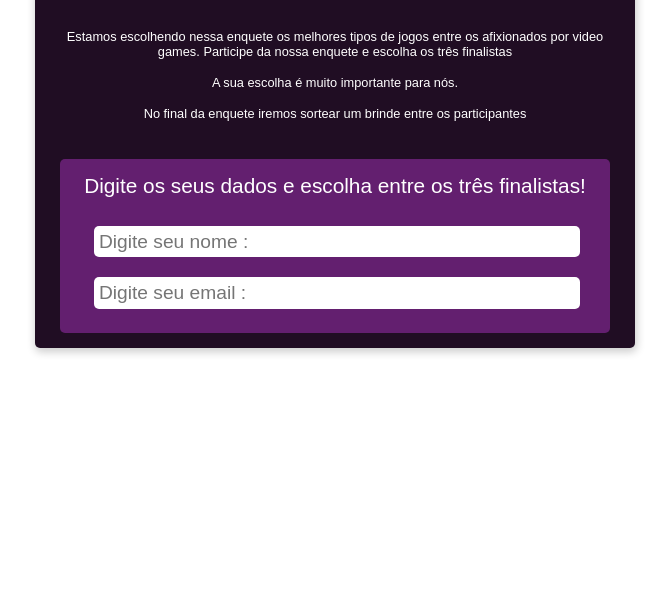
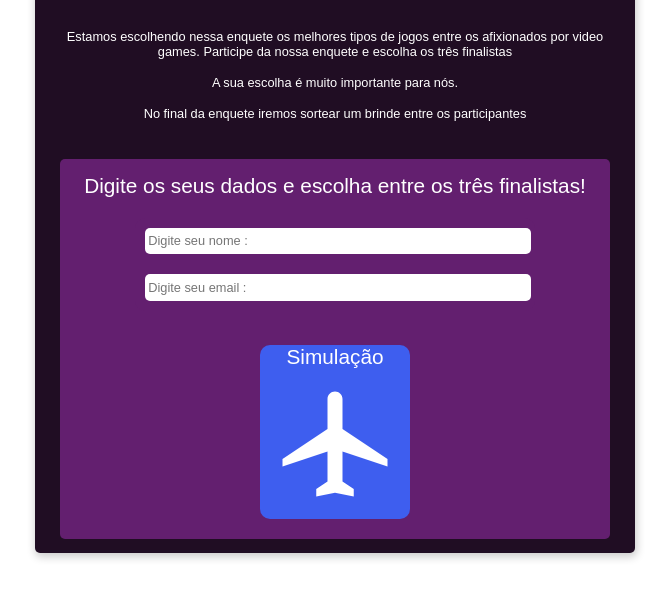
Before and after one commit to enzorooschqueiroz/Projeto-Enquete, a plain HTML site: page index.html in a window 1280 px wide. Shown: the part 58-656 px from the top of the page, without its empty margins (305-976 px from the left). Drawn offline with Linux system fonts and the light colour scheme.

Commit message:
closes #2 - Paleta de cores

```diff
--- a/index.html
+++ b/index.html
@@ -11,12 +11,17 @@
     }
     input{
         width: 95%;
-        height: 22px;
-        padding: 0.3rem;
-        font-size: 1.2rem;
+        height: 20px;
+        padding: 0.2rem;
+        font-size: 0.8rem;
         border-radius: 5px;
         border: 0;
         margin: 10px;
+
+    }
+    input:focus{
+        outline: none;
+        box-shadow: 0 0 10px #f56;
     }
     .container{
         background-color: #200D23;
@@ -35,9 +40,19 @@
         border-radius: 5px;
         overflow: hidden;
         display: flex;
-        justify-content: center;
+        flex-direction: column;
         margin-top: 20px;
 
+    }
+    .container-3{
+        background-color: #631F6F;
+        margin: auto;
+        width: 400px;
+        border-radius: 10px;
+        overflow: hidden;
+        display: flex;
+        flex-direction: column;
+        margin-top: 20px;
     }
     .header{
         padding: 2.5rem;
@@ -69,6 +84,17 @@
         margin-top: 1rem;
         text-align: center;
     }
+    .collumn{
+        background-color: #3E5EEF;
+        margin: auto;
+        width: 150px;
+        border-radius: 10px;
+        overflow: hidden;
+        display: flex;
+        flex-direction: column;
+        margin-top: 20px;
+        margin-bottom: 20px;
+    }
 </style>
 </head>
 <body>
@@ -96,11 +122,16 @@
                     <div class="header-title-2">
                         Digite os seus dados e escolha entre os três finalistas!
                     </div>
-                    <br>
-                    <input type="text" placeholder="Digite seu nome : ">
-                    <br>
-                    <input type="text" placeholder="Digite seu email : ">
-
+                    <div class="container-3">
+                        <input type="text" placeholder="Digite seu nome : ">
+                        <input type="text" placeholder="Digite seu email : ">
+                    </div>
+                </div>
+                <div class="collumn">
+                    <div class="header-title-2">
+                        Simulação
+                    </div>
+                    <object data="local_airport_white.svg" type="image/svg+xml"></object>
                 </div>
             </div>
         </div>
```
Also changed, not shown: local_airport_white.svg (added).
